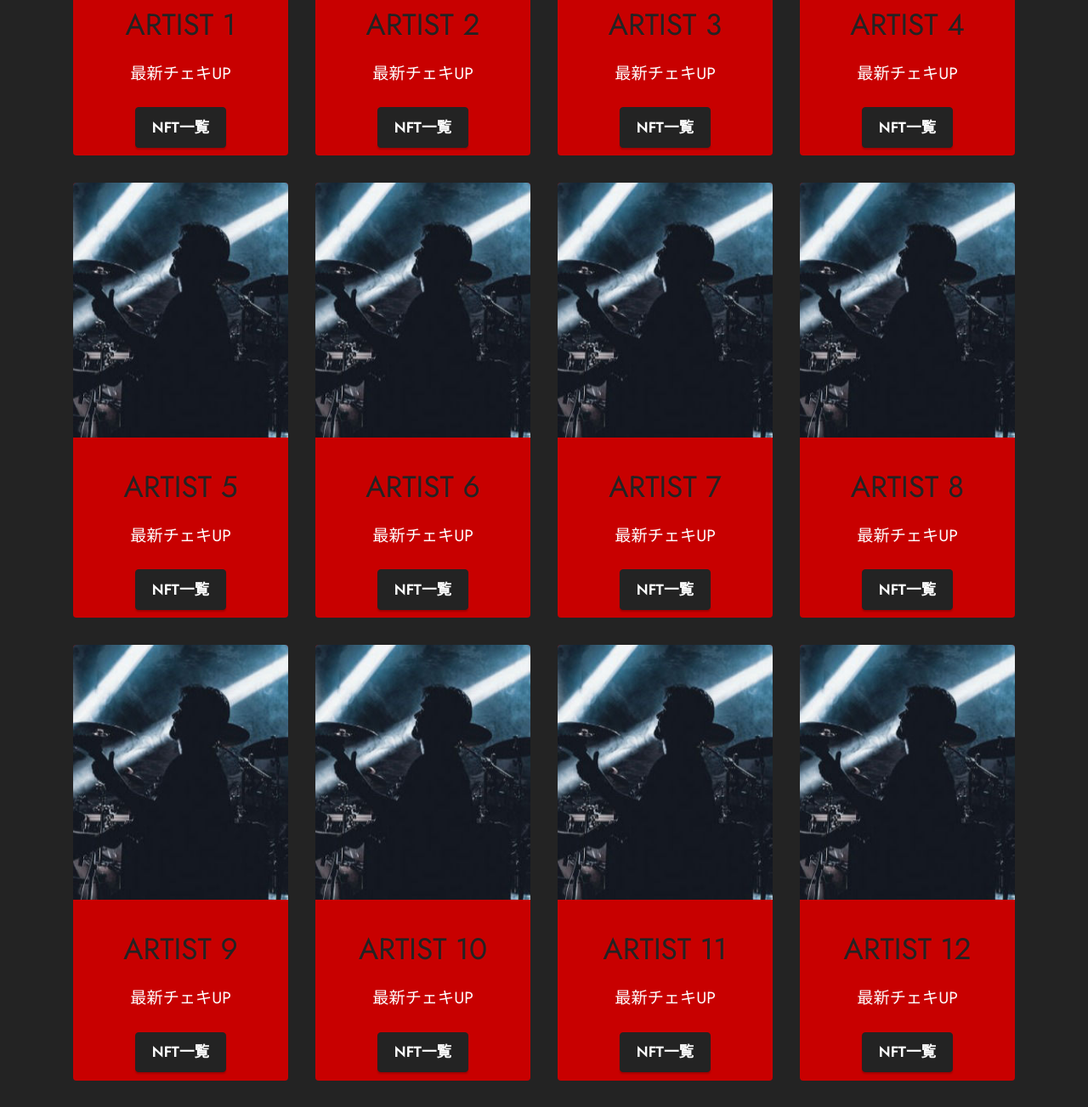
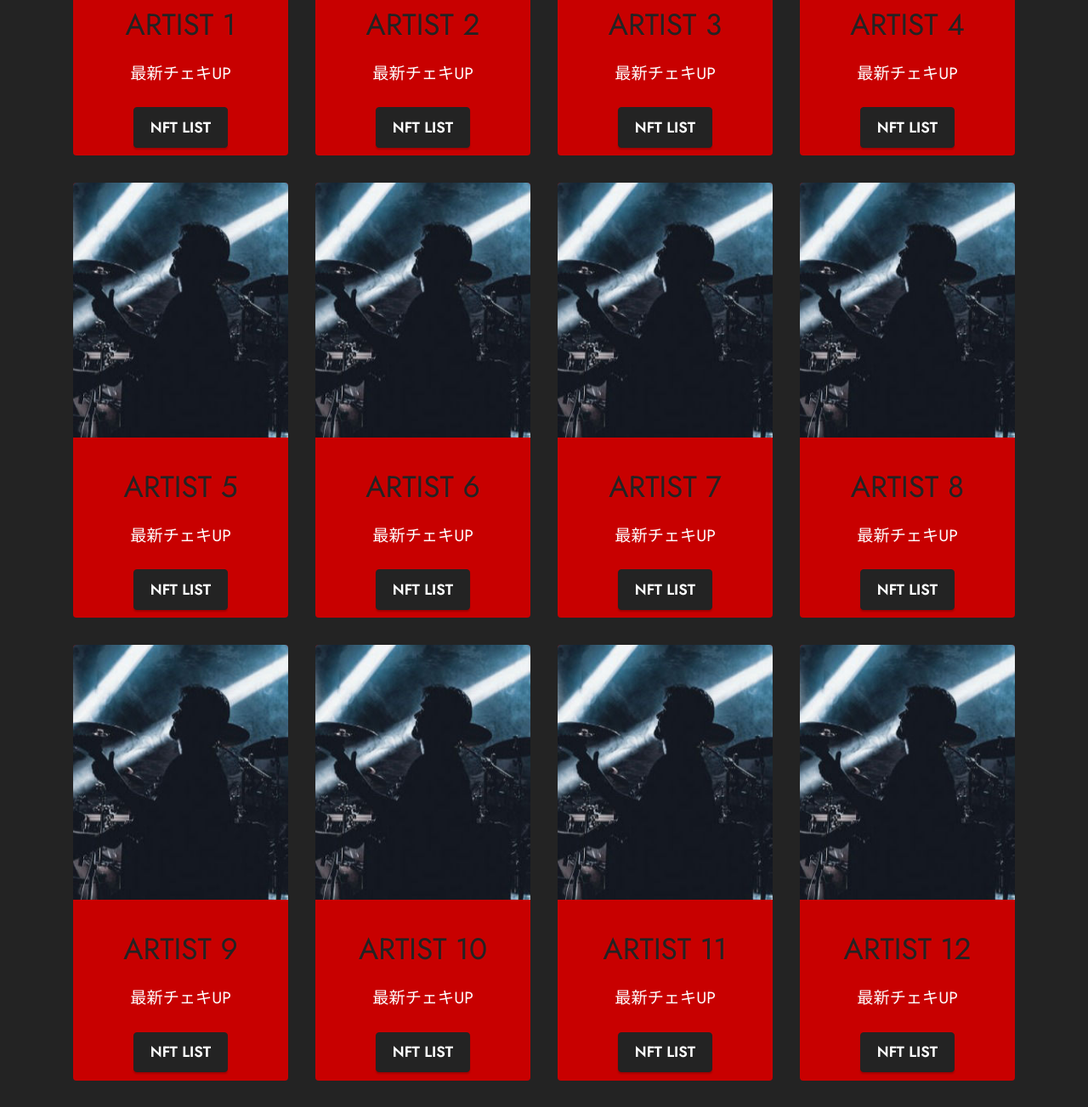
Before and after one commit to mljbando/visunavi_lp, a plain HTML site: page index.html in a window 1280 px wide. Shown: the part 2137-3440 px from the top of the page at 85% size. Drawn offline with Linux system fonts and the light colour scheme; files whose address does not match are found by name.

```diff
--- a/index.html
+++ b/index.html
@@ -232,7 +232,7 @@
                         <h5 class="item-title mbr-fonts-style display-5"><a href="http://www.visunavi.com/artist/" class="text-black" target="_blank">ARTIST 1</a></h5>
 
                         <p class="mbr-text mbr-fonts-style mt-3 display-7">最新チェキUP</p>
-                    <div class="mbr-section-btn card-btn align-center"><a class="btn btn-black display-4" href="page1.html">NFT一覧</a></div>
+                    <div class="mbr-section-btn card-btn align-center"><a class="btn btn-black display-4" href="page1.html">NFT LIST</a></div>
                     </div>
 
                 </div>
@@ -247,7 +247,7 @@
                         <h5 class="item-title mbr-fonts-style display-5"><a href="http://www.visunavi.com/artist/" class="text-black" target="_blank">ARTIST 2</a></h5>
 
                         <p class="mbr-text mbr-fonts-style mt-3 display-7">最新チェキUP</p>
-                    <div class="mbr-section-btn card-btn align-center"><a class="btn btn-black display-4" href="page1.html">NFT一覧</a></div>
+                    <div class="mbr-section-btn card-btn align-center"><a class="btn btn-black display-4" href="page1.html">NFT LIST</a></div>
                     </div>
 
                 </div>
@@ -262,7 +262,7 @@
                         <h5 class="item-title mbr-fonts-style display-5"><a href="http://www.visunavi.com/artist/" class="text-black" target="_blank">ARTIST 3</a></h5>
 
                         <p class="mbr-text mbr-fonts-style mt-3 display-7">最新チェキUP</p>
-                    <div class="mbr-section-btn card-btn align-center"><a class="btn btn-black display-4" href="page1.html">NFT一覧</a></div>
+                    <div class="mbr-section-btn card-btn align-center"><a class="btn btn-black display-4" href="page1.html">NFT LIST</a></div>
                     </div>
 
                 </div>
@@ -277,7 +277,7 @@
                         <h5 class="item-title mbr-fonts-style display-5"><a href="http://www.visunavi.com/artist/" class="text-black" target="_blank">ARTIST 4</a></h5>
 
                         <p class="mbr-text mbr-fonts-style mt-3 display-7">最新チェキUP</p>
-                    <div class="mbr-section-btn card-btn align-center"><a class="btn btn-black display-4" href="page1.html">NFT一覧</a></div>
+                    <div class="mbr-section-btn card-btn align-center"><a class="btn btn-black display-4" href="page1.html">NFT LIST</a></div>
                     </div>
 
                 </div>
@@ -292,7 +292,7 @@
                         <h5 class="item-title mbr-fonts-style display-5"><a href="http://www.visunavi.com/artist/" class="text-black" target="_blank">ARTIST 5</a></h5>
 
                         <p class="mbr-text mbr-fonts-style mt-3 display-7">最新チェキUP</p>
-                    <div class="mbr-section-btn card-btn align-center"><a class="btn btn-black display-4" href="page1.html">NFT一覧</a></div>
+                    <div class="mbr-section-btn card-btn align-center"><a class="btn btn-black display-4" href="page1.html">NFT LIST</a></div>
                     </div>
 
                 </div>
@@ -307,7 +307,7 @@
                         <h5 class="item-title mbr-fonts-style display-5"><a href="http://www.visunavi.com/artist/" class="text-black" target="_blank">ARTIST 6</a></h5>
 
                         <p class="mbr-text mbr-fonts-style mt-3 display-7">最新チェキUP</p>
-                    <div class="mbr-section-btn card-btn align-center"><a class="btn btn-black display-4" href="page1.html">NFT一覧</a></div>
+                    <div class="mbr-section-btn card-btn align-center"><a class="btn btn-black display-4" href="page1.html">NFT LIST</a></div>
                     </div>
 
                 </div>
@@ -322,7 +322,7 @@
                         <h5 class="item-title mbr-fonts-style display-5"><a href="http://www.visunavi.com/artist/" class="text-black" target="_blank">ARTIST 7</a></h5>
 
                         <p class="mbr-text mbr-fonts-style mt-3 display-7">最新チェキUP</p>
-                    <div class="mbr-section-btn card-btn align-center"><a class="btn btn-black display-4" href="page1.html">NFT一覧</a></div>
+                    <div class="mbr-section-btn card-btn align-center"><a class="btn btn-black display-4" href="page1.html">NFT LIST</a></div>
                     </div>
 
                 </div>
@@ -337,7 +337,7 @@
                         <h5 class="item-title mbr-fonts-style display-5"><a href="http://www.visunavi.com/artist/" class="text-black" target="_blank">ARTIST 8</a></h5>
 
                         <p class="mbr-text mbr-fonts-style mt-3 display-7">最新チェキUP</p>
-                    <div class="mbr-section-btn card-btn align-center"><a class="btn btn-black display-4" href="page1.html">NFT一覧</a></div>
+                    <div class="mbr-section-btn card-btn align-center"><a class="btn btn-black display-4" href="page1.html">NFT LIST</a></div>
                     </div>
 
                 </div>
@@ -352,7 +352,7 @@
                         <h5 class="item-title mbr-fonts-style display-5"><a href="http://www.visunavi.com/artist/" class="text-black" target="_blank">ARTIST 9</a></h5>
 
                         <p class="mbr-text mbr-fonts-style mt-3 display-7">最新チェキUP</p>
-                    <div class="mbr-section-btn card-btn align-center"><a class="btn btn-black display-4" href="page1.html">NFT一覧</a></div>
+                    <div class="mbr-section-btn card-btn align-center"><a class="btn btn-black display-4" href="page1.html">NFT LIST</a></div>
                     </div>
 
                 </div>
@@ -367,7 +367,7 @@
                         <h5 class="item-title mbr-fonts-style display-5"><a href="http://www.visunavi.com/artist/" class="text-black" target="_blank">ARTIST 10</a></h5>
 
                         <p class="mbr-text mbr-fonts-style mt-3 display-7">最新チェキUP</p>
-                    <div class="mbr-section-btn card-btn align-center"><a class="btn btn-black display-4" href="page1.html">NFT一覧</a></div>
+                    <div class="mbr-section-btn card-btn align-center"><a class="btn btn-black display-4" href="page1.html">NFT LIST</a></div>
                     </div>
 
                 </div>
@@ -382,7 +382,7 @@
                         <h5 class="item-title mbr-fonts-style display-5"><a href="http://www.visunavi.com/artist/" class="text-black" target="_blank">ARTIST 11</a></h5>
 
                         <p class="mbr-text mbr-fonts-style mt-3 display-7">最新チェキUP</p>
-                    <div class="mbr-section-btn card-btn align-center"><a class="btn btn-black display-4" href="page1.html">NFT一覧</a></div>
+                    <div class="mbr-section-btn card-btn align-center"><a class="btn btn-black display-4" href="page1.html">NFT LIST</a></div>
                     </div>
 
                 </div>
@@ -397,7 +397,7 @@
                         <h5 class="item-title mbr-fonts-style display-5"><a href="http://www.visunavi.com/artist/" class="text-black" target="_blank">ARTIST 12</a></h5>
 
                         <p class="mbr-text mbr-fonts-style mt-3 display-7">最新チェキUP</p>
-                    <div class="mbr-section-btn card-btn align-center"><a class="btn btn-black display-4" href="page1.html">NFT一覧</a></div>
+                    <div class="mbr-section-btn card-btn align-center"><a class="btn btn-black display-4" href="page1.html">NFT LIST</a></div>
                     </div>
 
                 </div>
```
Also changed, not shown: page1.html (+8 -8 lines).
